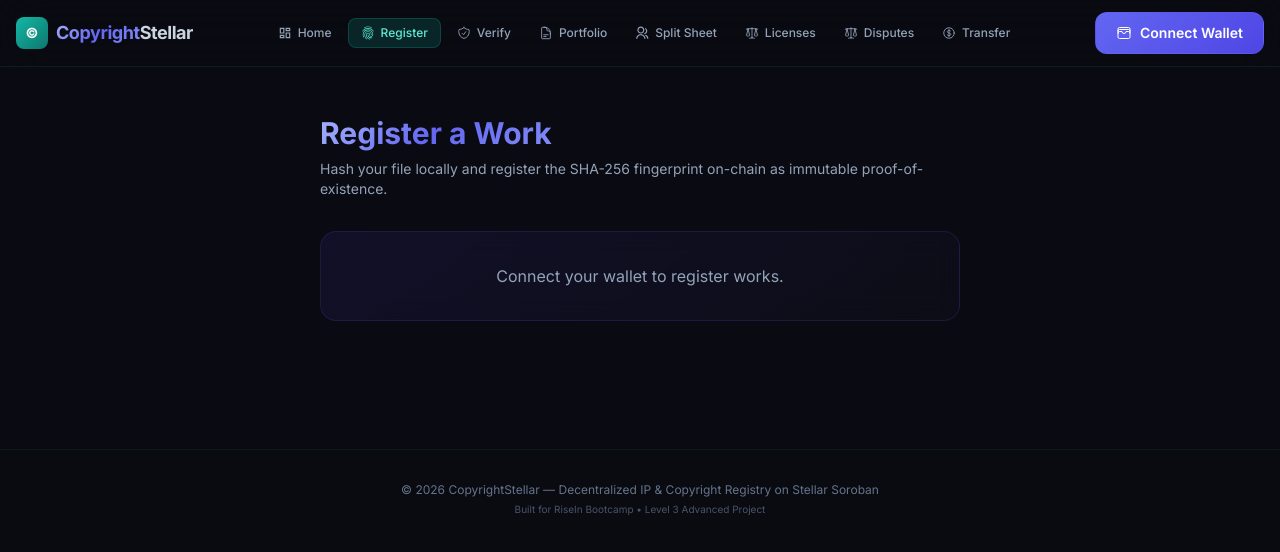
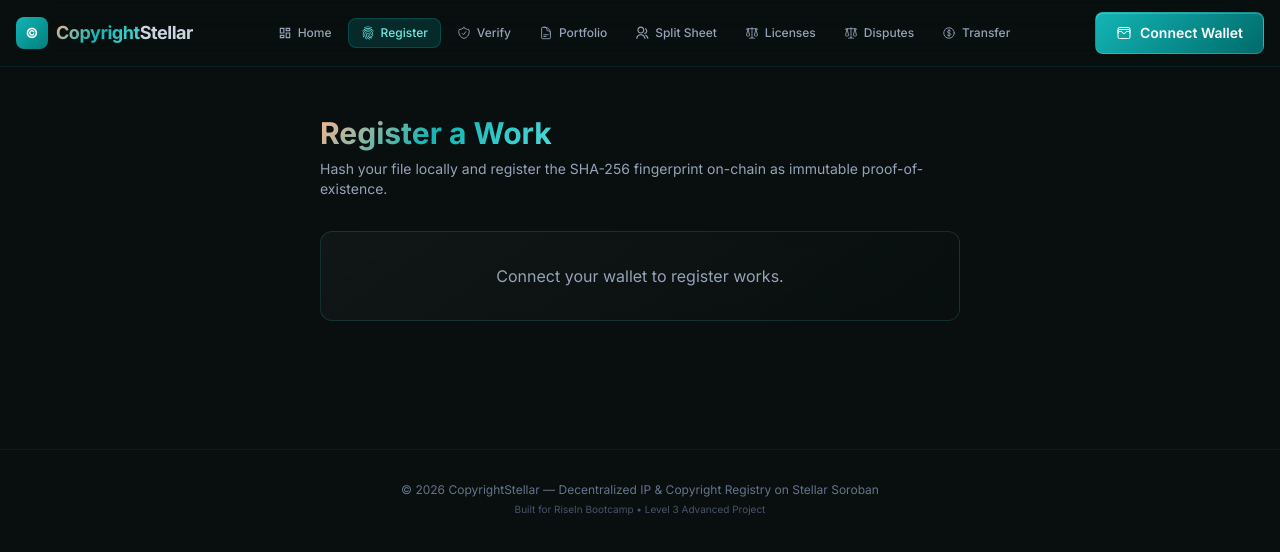
Before and after one commit to shampaLa/CopyrightStellar, a Next.js app: page /register in a window 1280 px wide. Shown: the top 552 px of the page. Built offline with nearby package versions, Linux system fonts and the light colour scheme; what @stellar/stellar-sdk would draw is missing.

Commit message:
Style: Update color palette to dark charcoal/teal/amber according to design system

```diff
--- a/app/globals.css
+++ b/app/globals.css
@@ -3,12 +3,12 @@
 @tailwind utilities;
 
 :root {
-  --bg-primary: #0a0a12;
-  --bg-secondary: #0f0f1a;
-  --text-primary: #f1f5f9;
-  --text-secondary: #94a3b8;
-  --accent: #6366f1;
-  --accent-hover: #818cf8;
+  --bg-primary: #0e1414;
+  --bg-secondary: #090f0f;
+  --text-primary: #dee4e3;
+  --text-secondary: #bbc9c8;
+  --accent: #13b5b5;
+  --accent-hover: #51dad9;
 }
 
 html {
@@ -31,15 +31,15 @@ body {
 
 /* ── Glass Card ── */
 .glass-card {
-  background: linear-gradient(145deg, rgba(30, 27, 75, 0.4), rgba(15, 15, 26, 0.6));
-  border: 1px solid rgba(99, 102, 241, 0.15);
-  backdrop-filter: blur(12px);
-  border-radius: 1rem;
+  background: linear-gradient(145deg, rgba(27, 33, 33, 0.45), rgba(9, 15, 15, 0.6));
+  border: 1px solid rgba(81, 218, 217, 0.15);
+  backdrop-filter: blur(10px);
+  border-radius: 0.75rem;
 }
 
 .glass-card:hover {
-  border-color: rgba(99, 102, 241, 0.3);
-  box-shadow: 0 0 30px rgba(99, 102, 241, 0.08);
+  border-color: rgba(81, 218, 217, 0.3);
+  box-shadow: 0 0 15px rgba(81, 218, 217, 0.2);
 }
 
 /* ── Status Badges ── */
@@ -56,18 +56,19 @@ body {
 
 /* ── Primary Button ── */
 .btn-primary {
-  background: linear-gradient(135deg, #6366f1, #4f46e5);
+  background: linear-gradient(135deg, #13b5b5, #006a6a);
   color: white;
   font-weight: 600;
   padding: 0.625rem 1.25rem;
-  border-radius: 0.75rem;
+  border-radius: 8px;
   transition: all 0.2s ease;
-  border: 1px solid rgba(99, 102, 241, 0.3);
+  border: 1px solid rgba(81, 218, 217, 0.3);
+  box-shadow: inset 0 1px 0 rgba(255,255,255,0.2);
 }
 
 .btn-primary:hover {
-  background: linear-gradient(135deg, #818cf8, #6366f1);
-  box-shadow: 0 0 20px rgba(99, 102, 241, 0.3);
+  background: linear-gradient(135deg, #51dad9, #13b5b5);
+  box-shadow: 0 0 15px rgba(81, 218, 217, 0.3), inset 0 1px 0 rgba(255,255,255,0.2);
   transform: translateY(-1px);
 }
 
@@ -80,27 +81,27 @@ body {
 
 /* ── Secondary Button ── */
 .btn-secondary {
-  background: rgba(30, 27, 75, 0.5);
-  color: #c7d2fe;
+  background: transparent;
+  color: #51dad9;
   font-weight: 500;
   padding: 0.625rem 1.25rem;
-  border-radius: 0.75rem;
+  border-radius: 8px;
   transition: all 0.2s ease;
-  border: 1px solid rgba(99, 102, 241, 0.2);
+  border: 1px solid #13b5b5;
 }
 
 .btn-secondary:hover {
-  background: rgba(49, 46, 129, 0.5);
-  border-color: rgba(99, 102, 241, 0.4);
+  background: rgba(81, 218, 217, 0.1);
+  border-color: #51dad9;
 }
 
 /* ── Input ── */
 .input-field {
-  background: rgba(15, 15, 26, 0.8);
-  border: 1px solid rgba(99, 102, 241, 0.15);
-  border-radius: 0.75rem;
+  background: #090f0f;
+  border: 1px solid #252b2b;
+  border-radius: 8px;
   padding: 0.625rem 1rem;
-  color: #f1f5f9;
+  color: #dee4e3;
   font-size: 0.875rem;
   width: 100%;
   transition: all 0.2s ease;
@@ -108,33 +109,33 @@ body {
 
 .input-field:focus {
   outline: none;
-  border-color: rgba(99, 102, 241, 0.5);
-  box-shadow: 0 0 0 3px rgba(99, 102, 241, 0.1);
+  border-color: #13b5b5;
+  box-shadow: 0 0 0 2px rgba(81, 218, 217, 0.2);
 }
 
 .input-field::placeholder {
-  color: #64748b;
+  color: #869393;
 }
 
 /* ── Drop Zone ── */
 .drop-zone {
-  border: 2px dashed rgba(99, 102, 241, 0.3);
-  border-radius: 1rem;
-  background: rgba(15, 15, 26, 0.5);
+  border: 2px dashed rgba(81, 218, 217, 0.3);
+  border-radius: 12px;
+  background: rgba(9, 15, 15, 0.5);
   transition: all 0.3s ease;
   cursor: pointer;
 }
 
 .drop-zone:hover,
 .drop-zone.active {
-  border-color: rgba(99, 102, 241, 0.6);
-  background: rgba(30, 27, 75, 0.3);
-  box-shadow: 0 0 30px rgba(99, 102, 241, 0.1);
+  border-color: #51dad9;
+  background: rgba(27, 33, 33, 0.3);
+  box-shadow: 0 0 15px rgba(81, 218, 217, 0.1);
 }
 
 /* ── Gradient Text ── */
 .gradient-text {
-  background: linear-gradient(135deg, #a5b4fc, #6366f1, #818cf8);
+  background: linear-gradient(135deg, #ffb691, #13b5b5, #51dad9);
   background-clip: text;
   -webkit-background-clip: text;
   -webkit-text-fill-color: transparent;
@@ -145,7 +146,7 @@ body {
   position: absolute;
   width: 500px;
   height: 500px;
-  background: radial-gradient(circle, rgba(99, 102, 241, 0.15), transparent 70%);
+  background: radial-gradient(circle, rgba(81, 218, 217, 0.15), transparent 70%);
   border-radius: 50%;
   filter: blur(60px);
   pointer-events: none;
@@ -155,9 +156,9 @@ body {
 .shimmer-bg {
   background: linear-gradient(
     90deg,
-    rgba(99, 102, 241, 0) 0%,
-    rgba(99, 102, 241, 0.08) 50%,
-    rgba(99, 102, 241, 0) 100%
+    rgba(81, 218, 217, 0) 0%,
+    rgba(81, 218, 217, 0.08) 50%,
+    rgba(81, 218, 217, 0) 100%
   );
   background-size: 200% 100%;
   animation: shimmer 2s linear infinite;
--- a/app/page.tsx
+++ b/app/page.tsx
@@ -69,7 +69,7 @@ export default function Home() {
       <main className="relative overflow-hidden">
         {/* Hero Glow Effects */}
         <div className="hero-glow top-[-200px] left-[20%]" />
-        <div className="hero-glow top-[100px] right-[-100px]" style={{ background: 'radial-gradient(circle, rgba(129,140,248,0.1), transparent 70%)' }} />
+        <div className="hero-glow top-[100px] right-[-100px]" style={{ background: 'radial-gradient(circle, rgba(81,218,217,0.1), transparent 70%)' }} />
 
         {/* Hero Section */}
         <section className="relative mx-auto max-w-7xl px-4 pt-24 pb-16 text-center">
@@ -110,9 +110,9 @@ export default function Home() {
         <section className="mx-auto max-w-7xl px-4 py-8">
           <div className="grid grid-cols-3 gap-4 max-w-md mx-auto mb-16">
             {[
-              { level: 'L1', label: 'Proof-of-Existence', color: 'from-emerald-500 to-emerald-700' },
-              { level: 'L2', label: 'Co-Ownership', color: 'from-blue-500 to-blue-700' },
-              { level: 'L3', label: 'Licensing & DAO', color: 'from-indigo-500 to-purple-700' },
+              { level: 'L1', label: 'Proof-of-Existence', color: 'from-brand-400 to-brand-600' },
+              { level: 'L2', label: 'Co-Ownership', color: 'from-amber-400 to-amber-600' },
+              { level: 'L3', label: 'Licensing & DAO', color: 'from-orange-400 to-orange-600' },
             ].map((item) => (
               <div key={item.level} className="rounded-lg border border-surface-600 p-4 bg-surface-900/20 text-center">
                 <div className={`text-2xl font-bold bg-gradient-to-r ${item.color} bg-clip-text text-transparent`}>
--- a/tailwind.config.js
+++ b/tailwind.config.js
@@ -5,24 +5,26 @@ module.exports = {
     extend: {
       colors: {
         brand: {
-          50: '#f0fdfa',
-          100: '#ccfbf1',
-          200: '#99f6e4',
-          300: '#5eead4',
-          400: '#2dd4bf',
-          500: '#14b8a6',
-          600: '#0d9488',
-          700: '#0f766e',
-          800: '#115e59',
-          900: '#134e4a',
-          950: '#083d33',
+          50: '#f0fdfd',
+          100: '#d5f8f7',
+          200: '#aef1ef',
+          300: '#73e7e5',
+          400: '#51dad9',
+          550: '#13b5b5',
+          500: '#13b5b5',
+          600: '#009d9c',
+          700: '#007e7d',
+          800: '#006161',
+          900: '#004f50',
+          950: '#002020',
         },
         surface: {
-          950: '#0a0a12',
-          900: '#0f0f1a',
-          800: '#16162a',
-          700: '#1e1e3a',
-          600: '#2a2a4a',
+          950: '#090f0f',
+          900: '#0e1414',
+          800: '#171d1d',
+          700: '#1b2121',
+          600: '#252b2b',
+          500: '#303636',
         },
       },
       animation: {
```
